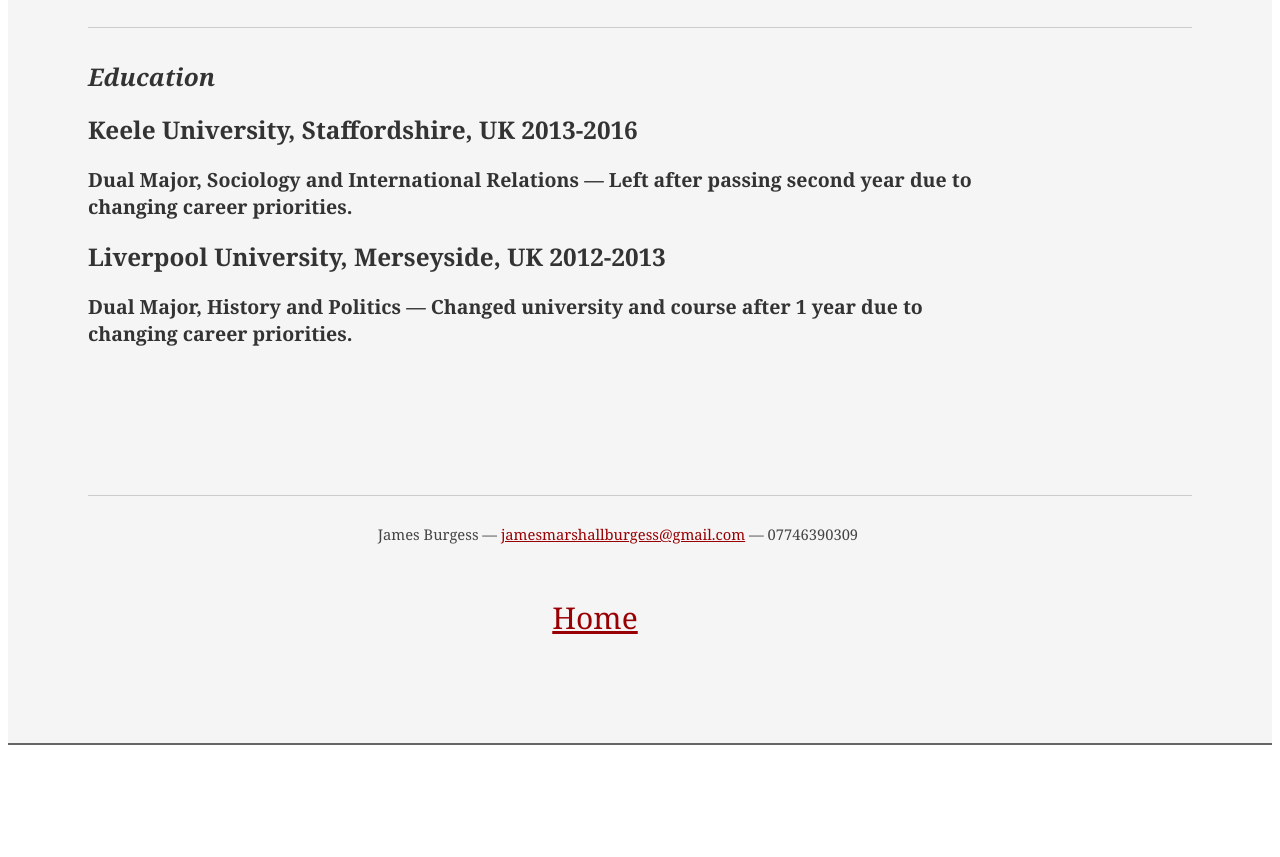
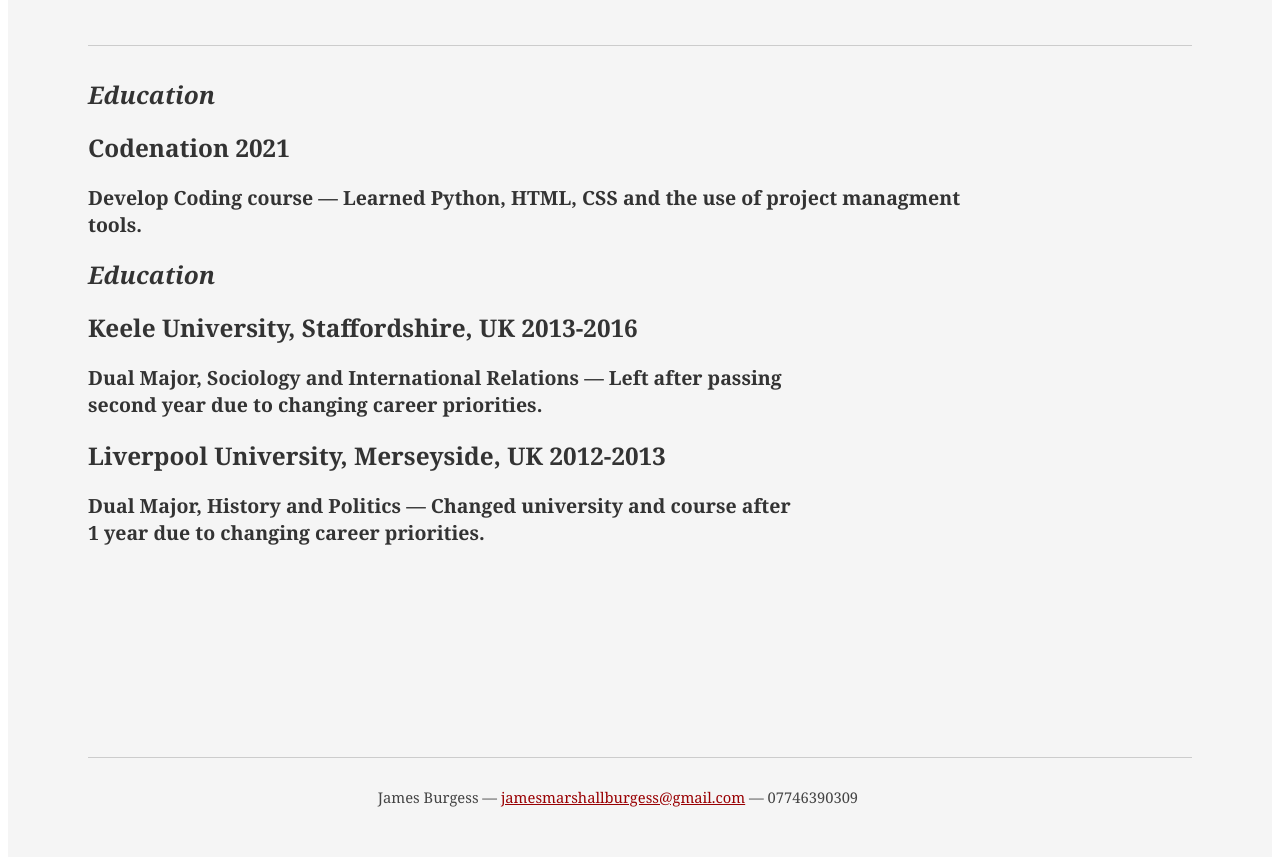
Before and after one commit to bottack/silver-rotary-phone, a plain HTML site: page cv.html in a window 1280 px wide. Shown: the part 1917-2774 px from the top of the page. Before the commit the page ends 2742 px from the top, so only its background shows below. Drawn offline with Linux system fonts and the light colour scheme; a small style sheet from the web is missing.

Commit message:
Update cv.html

```diff
--- a/cv.html
+++ b/cv.html
@@ -63,8 +63,8 @@
 								</div>
 
 								<div class="talent">
-									<h2>Web Design</h2>
-									<p>I can make, design, and debug websites. I can also manage them, and ensure their compatability with data protection laws. </p>
+									<h2>Data Science</h2>
+									<p>I have been making my own programs that track and graph stock and cryptocurrency prices using various API's and I am always iterating and improving upon them. </p>
 								</div>
 
 								<div class="talent">
@@ -131,6 +131,13 @@
 
 						</div><!--// .yui-u -->
 					</div><!--// .yui-gf -->
+					<div class="yui-gf last">
+						<div class="yui-u first">
+							<h2>Education</h2>
+						</div>
+						<div class="yui-u">
+							<h2>Codenation 2021</h2>
+							<h3>Develop Coding course &mdash; <strong>Learned Python, HTML, CSS and the use of project managment tools.</strong> </h3>
 
 
 					<div class="yui-gf last">
```
